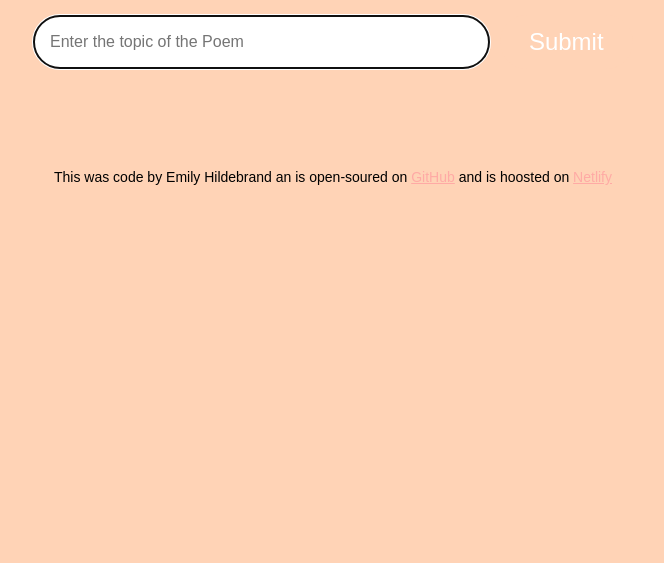
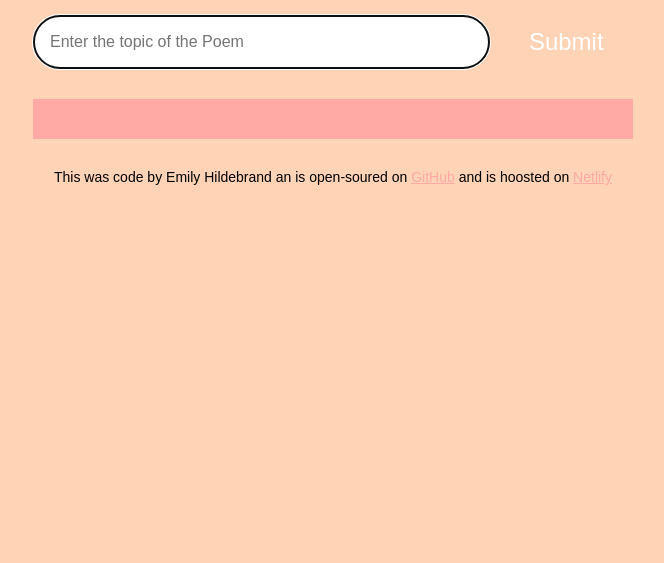
Before and after one commit to d-ecember/poem-generator, a plain HTML site: page index.html in a window 1280 px wide. Shown: the part 237-800 px from the top of the page, without its empty margins (307-971 px from the left). Drawn offline with nearby package versions, Linux system fonts and the light colour scheme.

Commit message:
Update style.css

```diff
--- a/src/style.css
+++ b/src/style.css
@@ -58,7 +58,7 @@ form {
   font-size: 24px;
 }
 .poem {
-  background: #ffd3b6;
+  background: #ffaaa5;
   font-size: 16px;
   padding: 20px;
   line-height: 35px;
```
